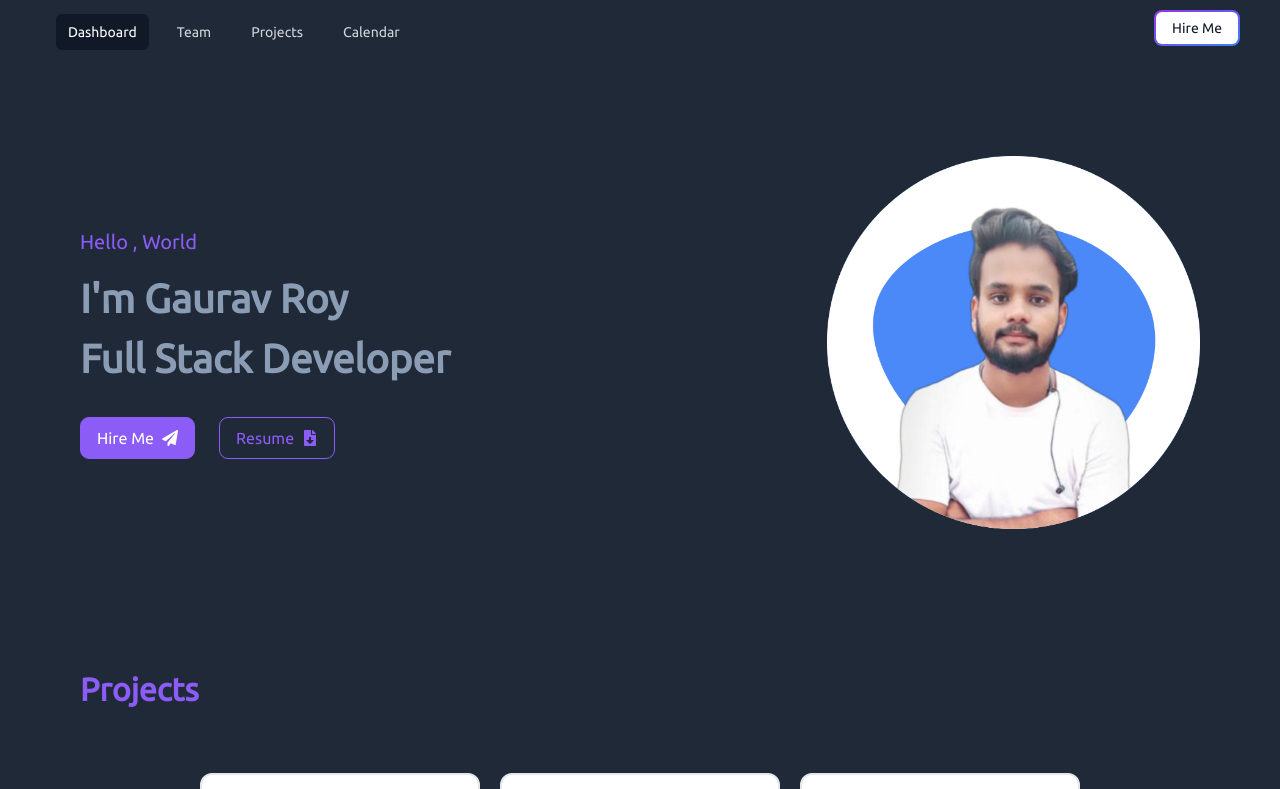
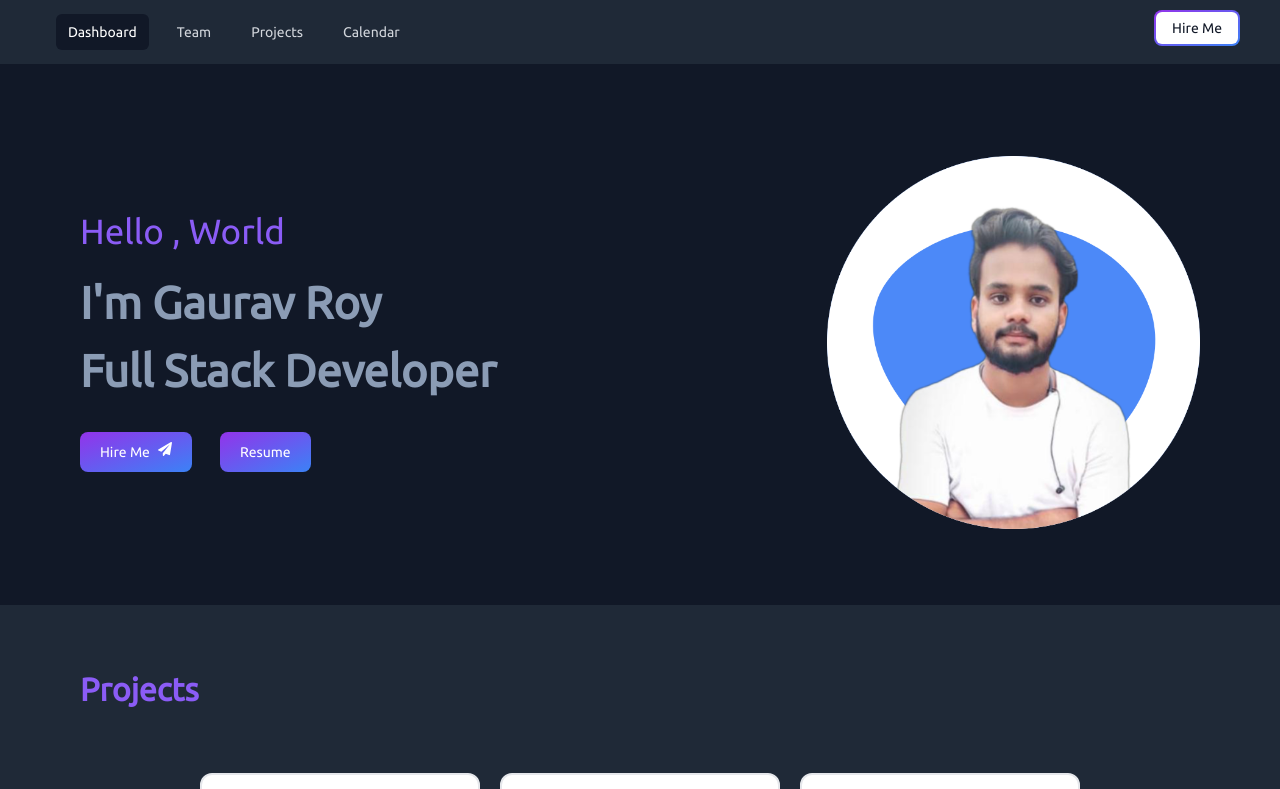
Before and after one commit to gauravxroy/react-portfolio, a React (Create React App) app: page / in a window 1280 px wide. Shown: the top 789 px of the page. Built offline with nearby package versions, Linux system fonts and the light colour scheme; a web font is replaced by a local one.

Commit message:
new hero changes added

```diff
--- a/src/components/UI/Hero.jsx
+++ b/src/components/UI/Hero.jsx
@@ -1,11 +1,12 @@
 import React from "react";
-import { FaPaperPlane, FaFileDownload } from "react-icons/fa";
+import { FaPaperPlane } from "react-icons/fa";
 // import CountUp from "react-countup";
 // import myImg from '../Asset/Images/heroImg.png'
 import mySvg from "../Asset/Images/profile-pic.png";
+
 const Hero = () => {
   return (
-    <section className=" mb-0 bg-[#1f2937]" id="about">
+    <section className=" mb-0 bg-[#111827]" id="about">
       <div className="container pt-4">
         <div className="md:flex items-center justify-between sm:flex-col md:flex-row">
           {/* hero left Content start */}
@@ -14,7 +15,7 @@ const Hero = () => {
             <h5
               data-aos="fade-right"
               data-aos-duration="1500"
-              className="  text-violet-500 text-[20px] "
+              className="  text-violet-500 text-[35px] "
             >
               Hello , World
             </h5>
@@ -23,7 +24,7 @@ const Hero = () => {
             <h1
               data-aos="fade-up"
               data-aos-duration="1500"
-              className="text-[#8b9cb5] font-[700] text-[1.5rem] sm:text-[40px]  mt-3"
+              className="text-[#8b9cb5] font-[700] text-[2rem] sm:text-[45px]  mt-3"
             >
               I'm Gaurav Roy <br />
               Full Stack Developer
@@ -35,28 +36,26 @@ const Hero = () => {
               className="flex items-center gap-6 mt-7 xsm:my-8 "
             >
               <a href="/">
-                <button className=" flex  items-center gap-2  text-white bg-violet-500 border font-600  border-solid border-violet-500  px-4 rounded-[9px]  hover:bg-white hover:text-violet-500  hover:font-[500] ease-in duration-500 p-2 ">
+                <button class=" flex  justify-items-center  gap-2 text-white bg-gradient-to-br from-purple-600 to-blue-500 hover:bg-gradient-to-bl focus:ring-4 focus:outline-none focus:ring-blue-300 dark:focus:ring-blue-800 font-medium rounded-lg text-sm px-5 py-2.5 text-center mr-1 mb-2">
                   Hire Me
                   <FaPaperPlane />
                 </button>
               </a>
-              <a href="/">
-                <button className=" flex  items-center gap-2  text-violet-500 border font-600  border-solid border-violet-500  px-4 rounded-[9px]  hover:bg-violet-500 hover:text-white hover:font-[500] ease-in duration-500 p-2 ">
-                  Resume
-                  <FaFileDownload />
-                </button>
-              </a>
+              <div className="resume">
+                <a href="/">
+                  <button
+                    type="button"
+                    class="text-white bg-gradient-to-br from-purple-600 to-blue-500 hover:bg-gradient-to-bl focus:ring-4 focus:outline-none focus:ring-blue-300 dark:focus:ring-blue-800 font-medium rounded-lg text-sm px-5 py-2.5 text-center mr-2 mb-2"
+                  >
+                    Resume
+                  </button>
+                </a>
+              </div>
             </div>
           </div>
 
           {/* hero left Content end */}
           {/* Hero img start */}
-          {/* <div className="basis-1/3  flex-wrap">
-            <figure className="flex items-center justify-center   ">
-              <img src={myImg} alt=""  className="  h-[231px] "/>
-            </figure>
-          </div> */}
-          {/* Hero img end */}
 
           <div className="basis-1/3  flex-wrap flex items-center   ">
             <img
@@ -69,9 +68,6 @@ const Hero = () => {
           </div>
         </div>
       </div>
-      {/* <div >
-      <svg xmlns="http://www.w3.org/2000/svg" viewBox="0 0 1440 320"><path fill="#8b5cf6" fill-opacity="0.73" d="M0,192L80,197.3C160,203,320,213,480,208C640,203,800,181,960,170.7C1120,160,1280,160,1360,160L1440,160L1440,320L1360,320C1280,320,1120,320,960,320C800,320,640,320,480,320C320,320,160,320,80,320L0,320Z"></path></svg>
-      </div> */}
     </section>
   );
 };
```
